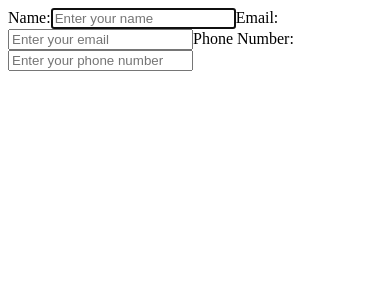
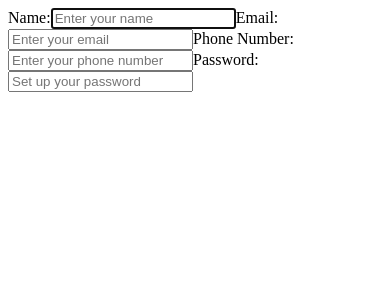
Before and after one commit to srinu0602/SE-Project, a React (Create React App) app in the folder frontend/: page / in a window 390 px wide. Shown: the top 300 px of the page. Built offline with nearby package versions, Linux system fonts and the light colour scheme.

Commit message:
Added Phone Password functionality in SignUp form

```diff
--- a/frontend/src/App.js
+++ b/frontend/src/App.js
@@ -7,6 +7,7 @@ function App() {
   const [name, setName] = useState('');
   const [email,setEmail] = useState('');
   const [phone,setPhone] = useState('');
+  const [password, setPassword] = useState('');
 
   return (
     <div className="App">
@@ -17,6 +18,8 @@ function App() {
         setEmail = {setEmail}
         phone = {phone}
         setPhone = {setPhone}
+        password = {password}
+        setPassword = {setPassword}
       />
     </div>
   );
--- a/frontend/src/SignUp.js
+++ b/frontend/src/SignUp.js
@@ -1,6 +1,6 @@
 import React from 'react'
 
-const SignUp = ({name,setName,email,setEmail,phone,setPhone}) => {
+const SignUp = ({name,setName,email,setEmail,phone,setPhone,password,setPassword}) => {
 
 
   return (
@@ -27,6 +27,16 @@ const SignUp = ({name,setName,email,setEmail,phone,setPhone}) => {
         />
       </label>
 
+      <label>
+        Password:
+        <input
+          type="password"
+          placeholder="Set up your password"
+          value={password}
+          onChange={(e) => setPassword(e.target.value)}
+        />
+      </label>
+
       </form>
     </div>
   )
```
